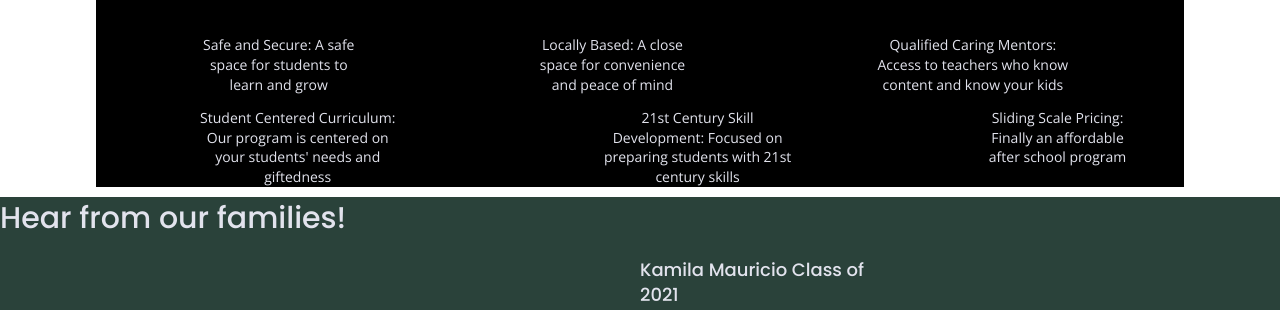
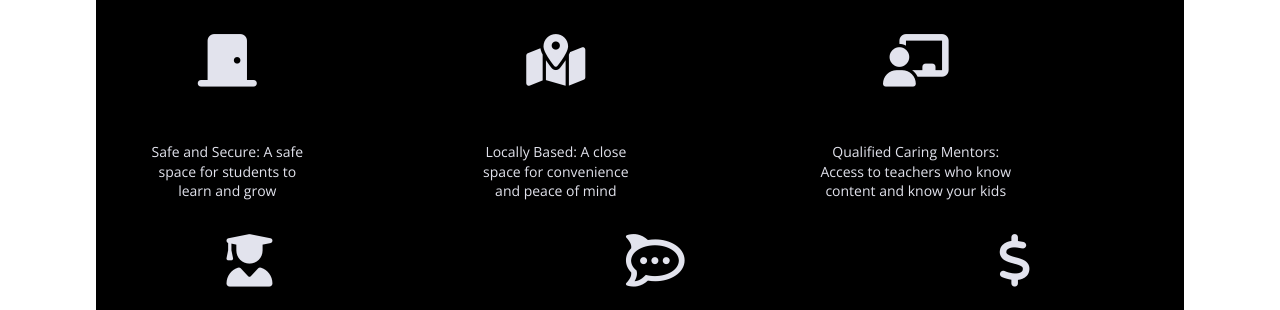
Before and after one commit to jenidub/4ward-afterschool, a website: page index.html in a window 1280 px wide. Shown: the part 599-909 px from the top of the page. Drawn offline with nearby package versions, Linux system fonts and the light colour scheme.

Commit message:
Add icons and styling of icons to the home page of 4Ward website project

```diff
--- a/css/main.css
+++ b/css/main.css
@@ -286,8 +286,13 @@ input[type=button] {
 
 .features .features-items p {
   text-align: center;
-  padding: 0px 100px;
+  padding: 0px 50px 20px 50px;
   width: 50%;
+}
+
+.features i {
+	font-size: 3.75em;
+  margin-bottom: 20px;
 }
 
 /**** Reviews Section ****/
--- a/index.html
+++ b/index.html
@@ -23,6 +23,10 @@
 
   <!-- Google Fonts -->
   <link href="https://fonts.googleapis.com/css?family=Open+Sans:400,700|Poppins:500,700" rel="stylesheet">
+
+  <!-- FontAwesome CDN version 5.5 -->
+  <script src="https://kit.fontawesome.com/44f201c5a9.js" crossorigin="anonymous"></script>
+
 </head>
 
 <body>
@@ -72,34 +76,46 @@
       <div class="features-items">
         <div class="column-1">
           <article>
-            <p class="fontawesome-icon"></p>
+            <p class="fontawesome-icon">
+              <i class="fas fa-door-closed"></i>
+            </p>
             <p class="features-items-description">Safe and Secure: A safe space for students to learn and grow</p>
           </article>
 
           <article>
-            <p class="fontawesome-icon"></p>
+            <p class="fontawesome-icon">
+              <i class="fas fa-map-marked-alt"></i>
+            </p>
             <p class="features-items-description">Locally Based: A close space for convenience and peace of mind</p>
           </article>
 
           <article>
-            <p class="fontawesome-icon"></p>
+            <p class="fontawesome-icon">
+              <i class="fas fa-chalkboard-teacher"></i>
+            </p>
             <p class="features-items-description">Qualified Caring Mentors: Access to teachers who know content and know your kids</p>
           </article>
         </div>
 
         <div class="column-2">
           <article>
-            <p class="fontawesome-icon"></p>
+            <p class="fontawesome-icon">
+              <i class="fas fa-user-graduate"></i>
+            </p>
             <p class="features-items-description">Student Centered Curriculum: Our program is centered on your students' needs and giftedness</p>
           </article>
 
           <article>
-            <p class="fontawesome-icon"></p>
+            <p class="fontawesome-icon">
+              <i class="fab fa-rocketchat"></i>
+            </p>
             <p class="features-items-description">21st Century Skill Development: Focused on preparing students with 21st century skills</p>
           </article>
 
           <article>
-            <p class="fontawesome-icon"></p>
+            <p class="fontawesome-icon">
+              <i class="fas fa-dollar-sign"></i>
+            </p>
             <p class="features-items-description">Sliding Scale Pricing: Finally an affordable after school program</p>
           </article>
         </div>
```
Also changed, not shown: about/index.html (+3 -0 lines), faq/index.html (+3 -0 lines).
